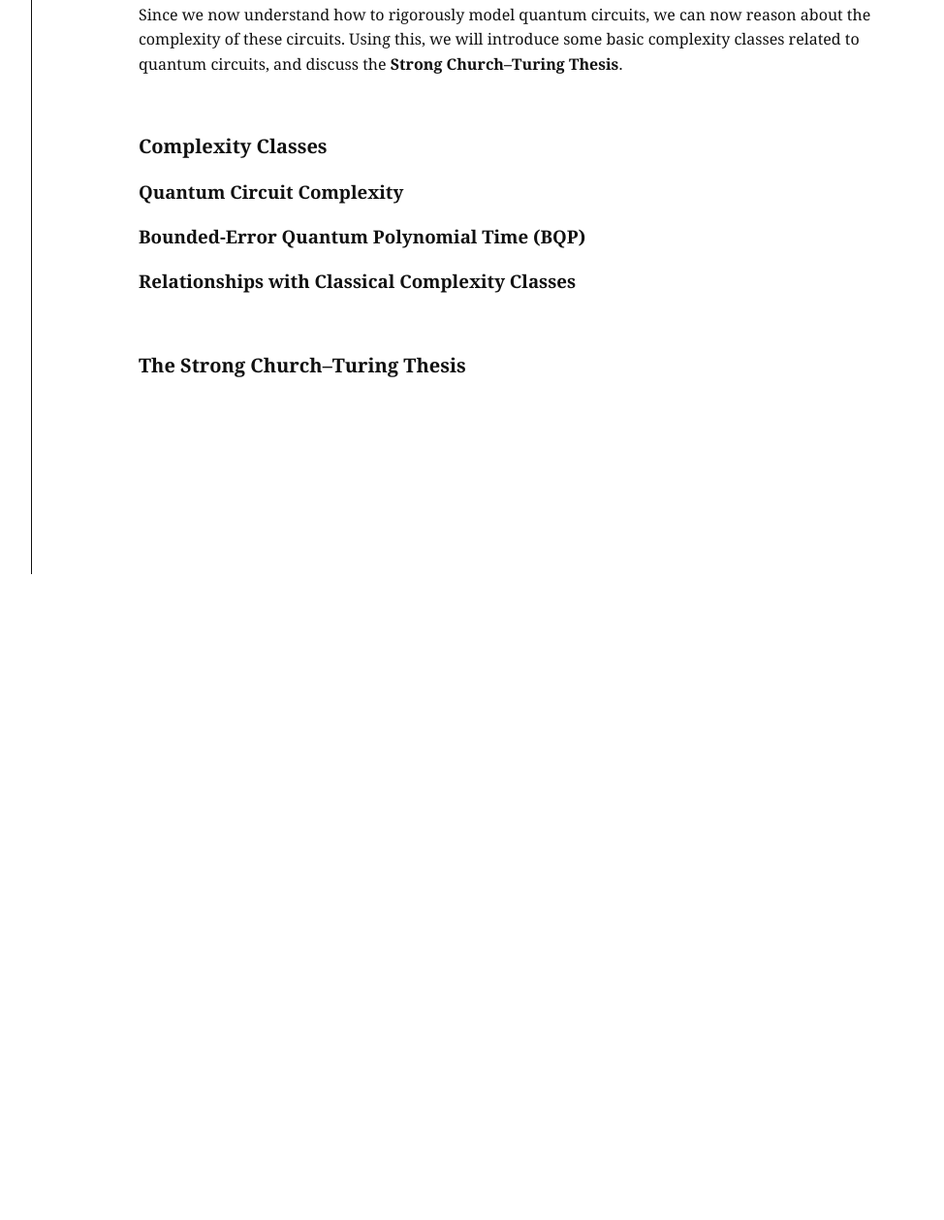
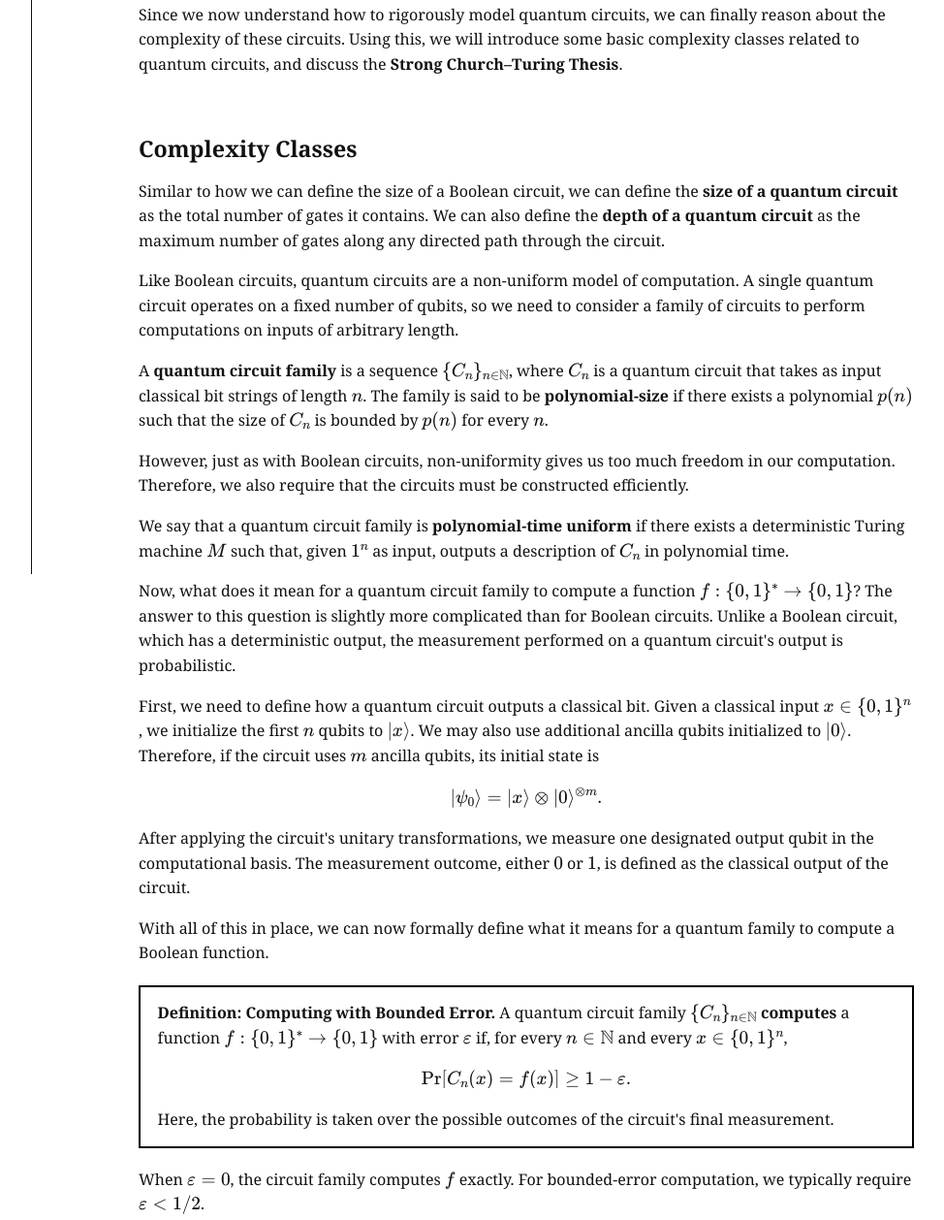
Before and after one commit to Kingcong123/complexity-theory-project, a plain HTML site: page complexity.html in a window 1280 px wide. Shown: the part 208-1466 px from the top of the page at 97% size, without its empty margins (227-1201 px from the left). Before the commit the page ends 852 px from the top, so only its background shows below. Drawn offline with nearby package versions, Linux system fonts and the light colour scheme.

Commit message:
first definitions for complexity classes

```diff
--- a/complexity.html
+++ b/complexity.html
@@ -46,19 +46,83 @@
 
     <section>
       <p>
-        Since we now understand how to rigorously model quantum circuits, we can now reason about the complexity of these circuits.
+        Since we now understand how to rigorously model quantum circuits, we can finally reason about the complexity of these circuits.
         Using this, we will introduce some basic complexity classes related to quantum circuits, and discuss the <strong>Strong Church–Turing Thesis</strong>.
       </p>
     </section>
 
     <section>
       <h2 id="complexity-classes"><strong>Complexity Classes</strong></h2>
+      <p>
+        Similar to how we can define the size of a Boolean circuit, we can define the <strong>size of a quantum circuit</strong> as the
+        total number of gates it contains. We can also define the <strong>depth of a quantum circuit</strong> as the maximum
+        number of gates along any directed path through the circuit.
+      </p>
 
-      <p></p>
+      <p>
+        Like Boolean circuits, quantum circuits are a non-uniform model of computation.
+        A single quantum circuit operates on a fixed number of qubits, so we need to consider a family of
+        circuits to perform computations on inputs of arbitrary length.
+      </p>
 
-      <h3><strong>Quantum Circuit Complexity</strong></h3>
+      <p>
+        A <strong>quantum circuit family</strong> is a sequence $\{C_n\}_{n\in\mathbb{N}}$,
+        where $C_n$ is a quantum circuit that takes as input classical bit strings of length $n$.
+        The family is said to be <strong>polynomial-size</strong> if there exists a polynomial $p(n)$ such that the size
+        of $C_n$ is bounded by $p(n)$ for every $n$.
+      </p>
 
-      <p></p>
+      <p>
+        However, just as with Boolean circuits, non-uniformity gives us too much freedom in our computation.
+        Therefore, we also require that the circuits must be constructed efficiently.
+      </p>
+
+      <p>
+        We say that a quantum circuit family is <strong>polynomial-time uniform</strong> if there exists a
+        deterministic Turing machine $M$ such that, given $1^n$ as input,  outputs a description of $C_n$ in polynomial time.
+      </p>
+
+      <p>
+        Now, what does it mean for a quantum circuit family to compute a function $f:\{0,1\}^*\to\{0,1\}$?
+        The answer to this question is slightly more complicated than for Boolean circuits.
+        Unlike a Boolean circuit, which has a deterministic output, the measurement performed on a quantum circuit's output is probabilistic.
+      </p>
+
+      <p>
+        First, we need to define how a quantum circuit outputs a classical bit.
+        Given a classical input $x\in\{0,1\}^n$, we initialize the first $n$ qubits to $|x\rangle$.
+        We may also use additional ancilla qubits initialized to $|0\rangle$.
+        Therefore, if the circuit uses $m$ ancilla qubits,
+        its initial state is
+
+      $$
+        |\psi_0\rangle = |x\rangle\otimes|0\rangle^{\otimes m}.
+      $$
+
+        After applying the circuit's unitary transformations, we measure one designated output qubit in the computational basis.
+        The measurement outcome, either $0$ or $1$, is defined as the classical output of the circuit.
+      </p>
+
+      <p>
+        With all of this in place, we can now formally define what it means for a quantum family to compute a Boolean function.
+      </p>
+
+      <div class="theorem">
+        <strong>Definition: Computing with Bounded Error.</strong>
+
+        A quantum circuit family $\{C_n\}_{n\in\mathbb{N}}$ <strong>computes</strong> a function $f:\{0,1\}^*\to\{0,1\}$ with error $\varepsilon$
+        if, for every $n\in\mathbb{N}$ and every $x\in\{0,1\}^n$,
+
+        $$
+            \Pr[C_n(x)=f(x)]\geq 1-\varepsilon.
+        $$
+
+        Here, the probability is taken over the possible outcomes of the circuit's final measurement.
+      </div>
+
+      <p>
+        When $\varepsilon=0$, the circuit family computes $f$ exactly. For bounded-error computation, we typically require $\varepsilon < 1/2$.
+      </p>
 
       <h3><strong>Bounded-Error Quantum Polynomial Time (BQP)</strong></h3>
 
--- a/css/style.css
+++ b/css/style.css
@@ -142,7 +142,7 @@ body {
 }
 
 .main h2 {
-  font-size: 1.25rem;
+  font-size: 1.45rem;
   font-weight: normal;
   margin-top: 2rem;
   margin-bottom: 0.75rem;
```
Also changed, not shown: circuits.html (+75 -104 lines), 1 other file.
